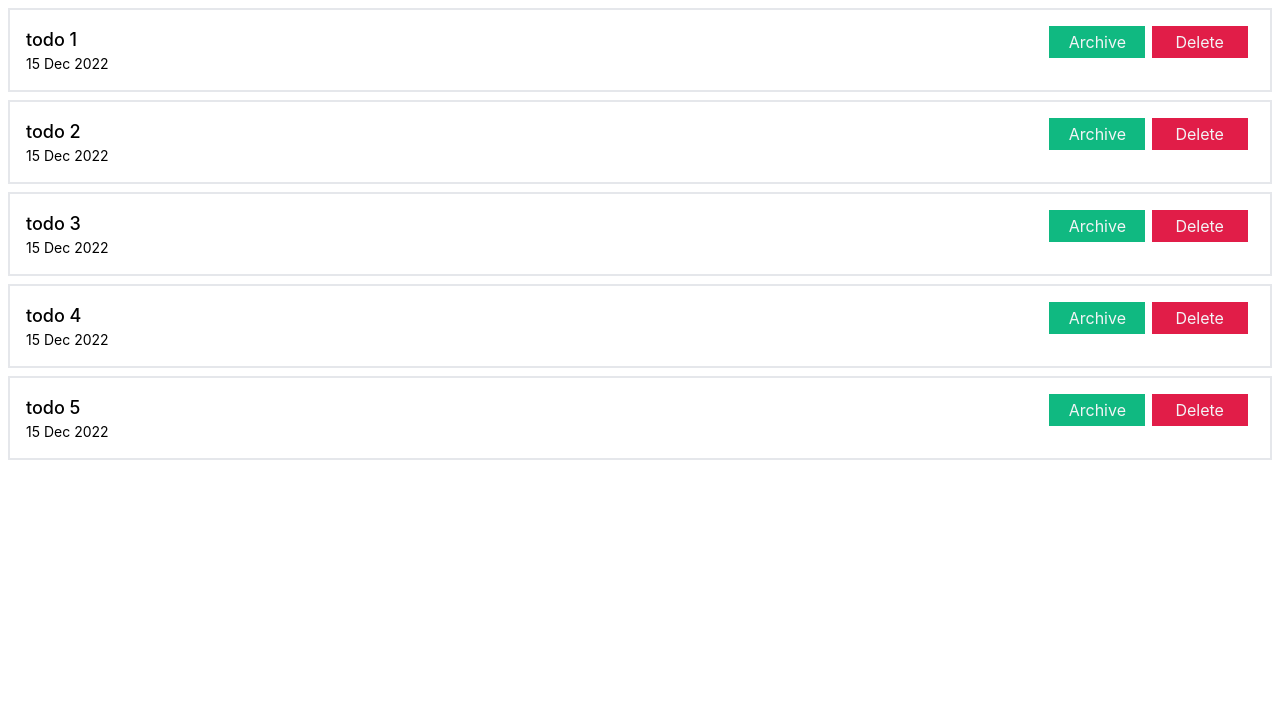
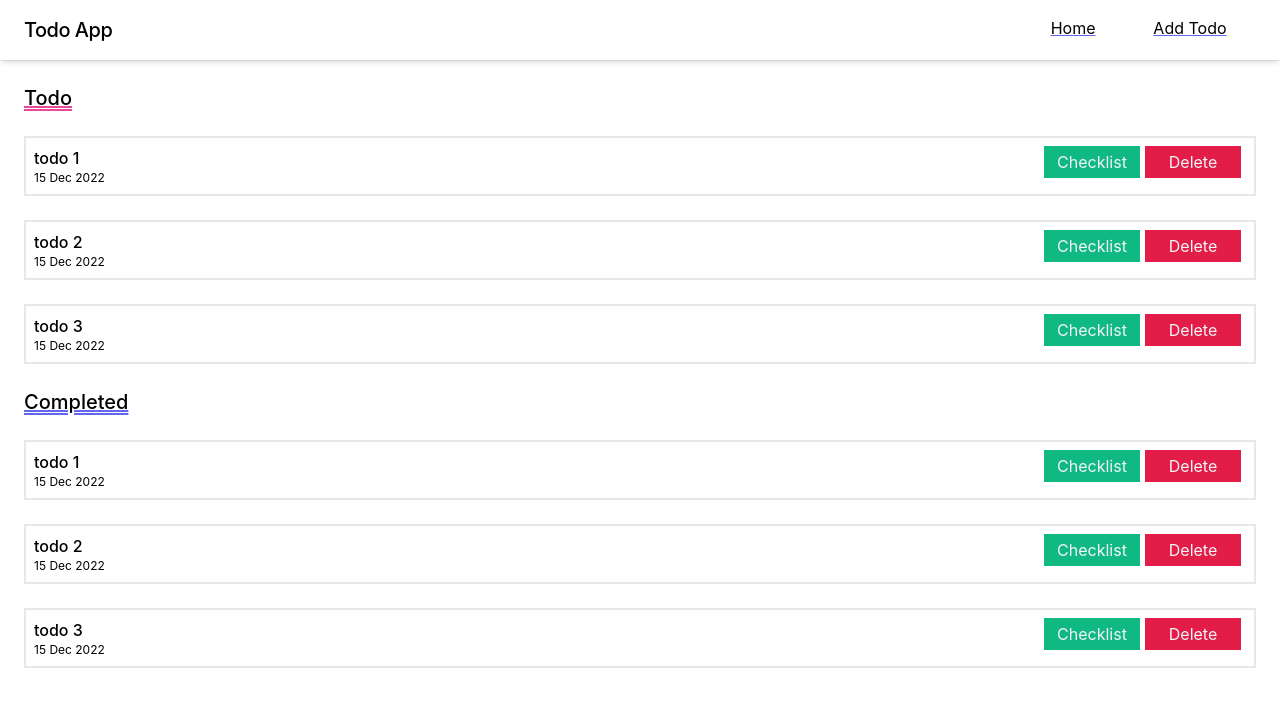
Before and after one commit to cindy2400/todo-app, a Next.js app: page / in a window 1280 px wide. Shown: the top 706 px of the page. Built offline with nearby package versions, Linux system fonts and the light colour scheme.

Commit message:
add new todo ui, fix ui

```diff
--- a/components/ui/CardTodo.js
+++ b/components/ui/CardTodo.js
@@ -2,14 +2,14 @@ import Button from "./Button";
 
 const CardTodo = ({ name, time }) => {
   return (
-    <div className="box-content p-4 m-2 border-2">
+    <div className="box-content p-2 m-6 border-2">
       <div class="flex flex-row ">
         <div class="grow">
-          <p className="text-lg font-medium">{name}</p>
-          <p className="text-sm">{time}</p>
+          <p className="text-md font-medium">{name}</p>
+          <p className="text-xs">{time}</p>
         </div>
         <div class="basis-1/12 ">
-          <Button classname="bg-emerald-500 text-gray-100 ">Archive</Button>
+          <Button classname="bg-emerald-500 text-gray-100 ">Checklist</Button>
         </div>
         <div class="basis-1/12 ">
           <Button classname="bg-rose-600 text-gray-100">Delete</Button>
--- /dev/null
+++ b/components/ui/Header.js
@@ -0,0 +1,27 @@
+import Link from "next/link";
+
+const Header = () => {
+  return (
+    <div class="bg-white dark:bg-slate-900 px-6 py-4 ring-1 ring-slate-900/5 shadow-md mb-4">
+      <div class="flex flex-row ">
+        <div class="grow">
+          <h2 class="text-base font-xl tracking-tight font-medium text-xl">
+            Todo App
+          </h2>
+        </div>
+        <div class="basis-1/12 ">
+          <Link href="/" className="underline decoration-indigo-500">
+            Home
+          </Link>
+        </div>
+        <div class="basis-1/12 ">
+          <Link href="/new-todo" className="underline decoration-indigo-500">
+            Add Todo
+          </Link>
+        </div>
+      </div>
+    </div>
+  );
+};
+
+export default Header;
--- a/pages/_app.js
+++ b/pages/_app.js
@@ -1,7 +1,13 @@
-import '../styles/globals.css'
+import Header from "../components/ui/Header";
+import "../styles/globals.css";
 
 function MyApp({ Component, pageProps }) {
-  return <Component {...pageProps} />
+  return (
+    <>
+      <Header />
+      <Component {...pageProps} />
+    </>
+  );
 }
 
-export default MyApp
+export default MyApp;
--- a/pages/index.js
+++ b/pages/index.js
@@ -3,6 +3,13 @@ import ListTodo from "../components/todo/ListTodo";
 function Home({ todos }) {
   return (
     <div>
+      <p className="m-6 font-medium text-xl underline decoration-double decoration-pink-500">
+        Todo
+      </p>
+      <ListTodo todos={todos} />
+      <p className="m-6 font-medium text-xl underline decoration-double decoration-indigo-500">
+        Completed
+      </p>
       <ListTodo todos={todos} />
     </div>
   );
@@ -15,8 +22,6 @@ export function getStaticProps() {
         { name: "todo 1", time: "15 Dec 2022" },
         { name: "todo 2", time: "15 Dec 2022" },
         { name: "todo 3", time: "15 Dec 2022" },
-        { name: "todo 4", time: "15 Dec 2022" },
-        { name: "todo 5", time: "15 Dec 2022" },
       ],
     },
   };
--- /dev/null
+++ b/pages/new-todo/index.js
@@ -0,0 +1,19 @@
+import Button from "../../components/ui/Button";
+
+const NewTodo = () => {
+  return (
+    <div class="bg-white rounded-lg px-6 py-8 w-1/3 ring-1 ring-slate-900/5 shadow-xl m-auto">
+      <form className="flex flex-col">
+        <h1 className="m-auto font-medium text-xl">Create Todo</h1>
+        <input
+          type="text"
+          placeholder="Todo"
+          className="border-2 h-10 rounded-sm m-5"
+        />
+        <Button classname="bg-indigo-500 text-gray-100 m-auto">Save</Button>
+      </form>
+    </div>
+  );
+};
+
+export default NewTodo;
```
